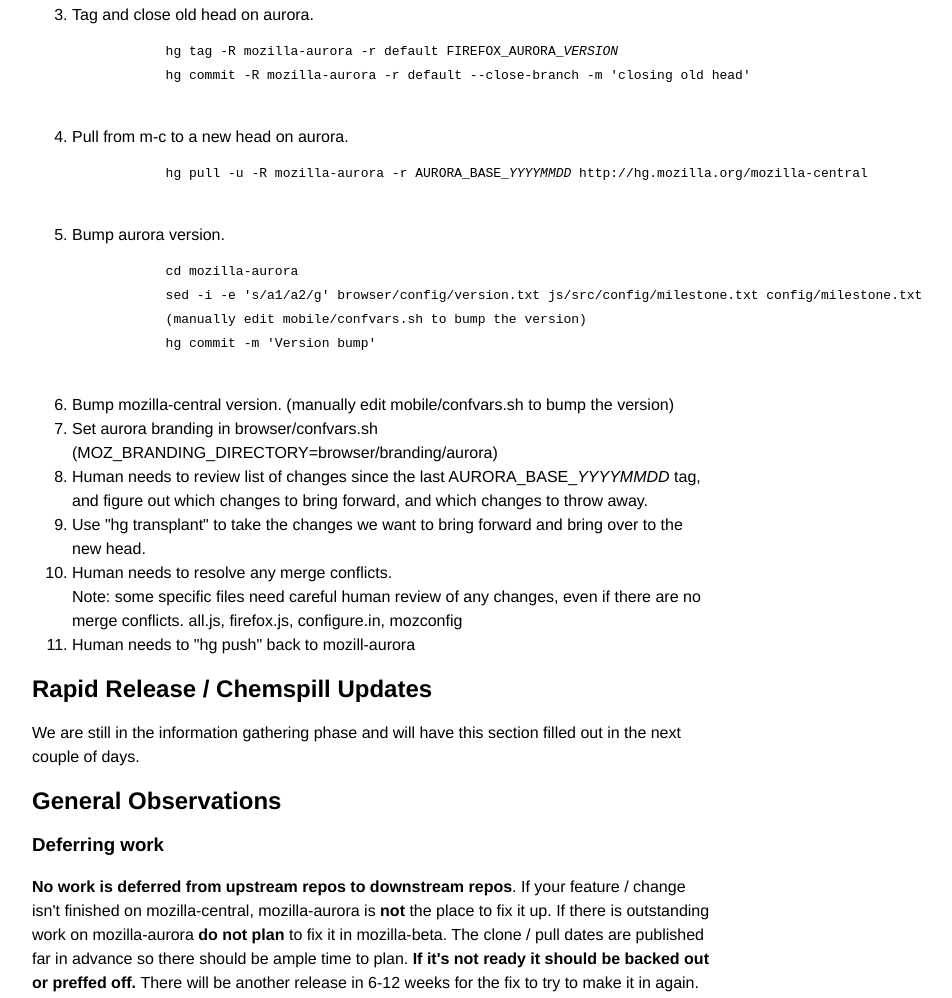
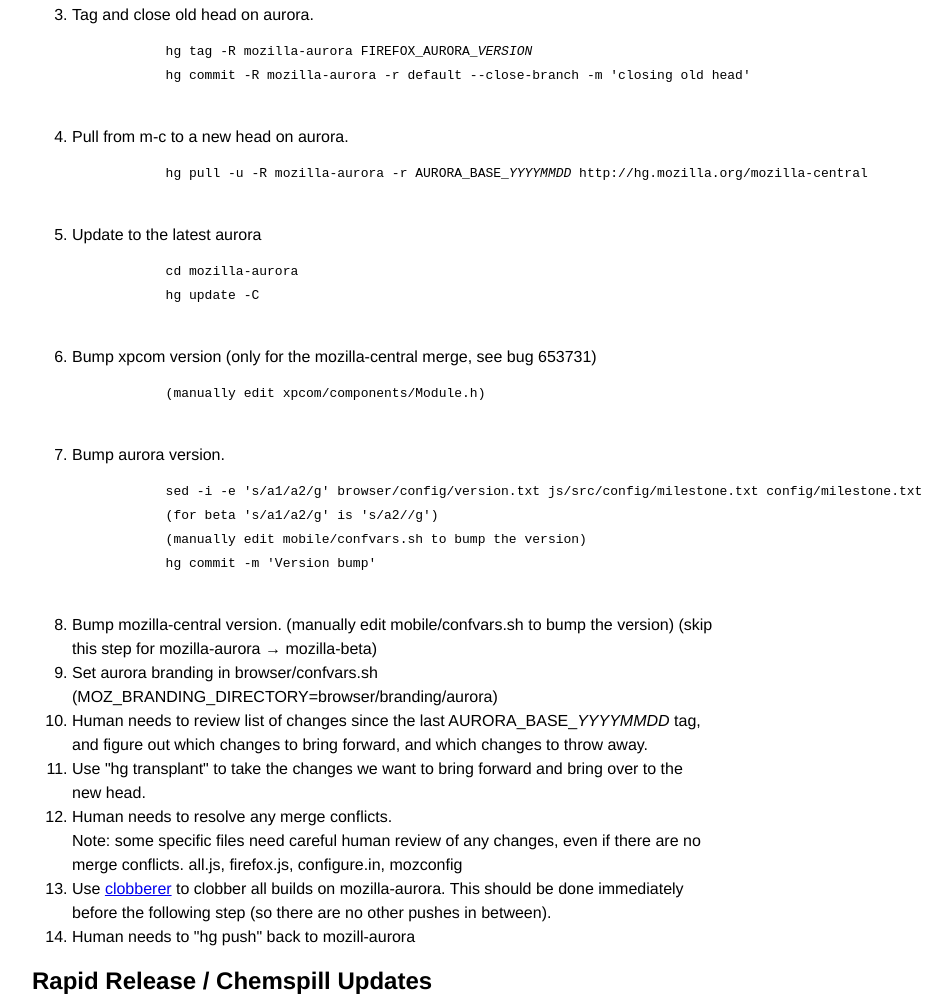
Before and after one commit to mozilla/process-releases, a plain HTML site: page draft/development_specifics/index.html in a window 1280 px wide. Shown: the part 7873-8871 px from the top of the page, without its empty margins (266-1218 px from the left). Drawn offline with Linux system fonts and the light colour scheme.

Commit message:
Update merge directions

```diff
--- a/draft/development_specifics/index.html
+++ b/draft/development_specifics/index.html
@@ -533,7 +533,7 @@
             </li>
             <li>Tag and close old head on aurora.
             <pre>
-            hg tag -R mozilla-aurora -r default FIREFOX_AURORA_<i>VERSION</i>
+            hg tag -R mozilla-aurora FIREFOX_AURORA_<i>VERSION</i>
             hg commit -R mozilla-aurora -r default --close-branch -m 'closing old head'
             </pre>
             </li>
@@ -542,15 +542,26 @@
             hg pull -u -R mozilla-aurora -r AURORA_BASE_<i>YYYYMMDD</i> http://hg.mozilla.org/mozilla-central
             </pre>
             </li>
+            <li>Update to the latest aurora
+            <pre>
+            cd mozilla-aurora
+            hg update -C
+            </pre>
+            </li>
+            <li>Bump xpcom version (only for the mozilla-central merge, see bug 653731)
+            <pre>
+            (manually edit xpcom/components/Module.h)
+            </pre></li>
             <li>Bump aurora version.
             <pre>
-            cd mozilla-aurora
             sed -i -e 's/a1/a2/g' browser/config/version.txt js/src/config/milestone.txt config/milestone.txt
+            (for beta 's/a1/a2/g' is 's/a2//g')
             (manually edit mobile/confvars.sh to bump the version)
             hg commit -m 'Version bump'
             </pre></li>
             <li>Bump mozilla-central version.
             (manually edit mobile/confvars.sh to bump the version)
+            (skip this step for mozilla-aurora &rarr; mozilla-beta)
             </li>
             <li>Set aurora branding in browser/confvars.sh (MOZ_BRANDING_DIRECTORY=browser/branding/aurora)</li>
             <li>Human needs to review list of changes since the last
@@ -562,6 +573,12 @@
             Note: some specific files need careful human review of any
             changes, even if there are no merge conflicts.  all.js,
             firefox.js, configure.in, mozconfig</li>
+            <li>Use <a href="https://build.mozilla.org/clobberer/">clobberer</a>
+            to
+            clobber all builds on mozilla-aurora.  This should be done
+            immediately before the following step (so there are no other
+            pushes in between).
+            </li>
             <li>Human needs to "hg push" back to mozill-aurora</li>
         </ol>
 
```
